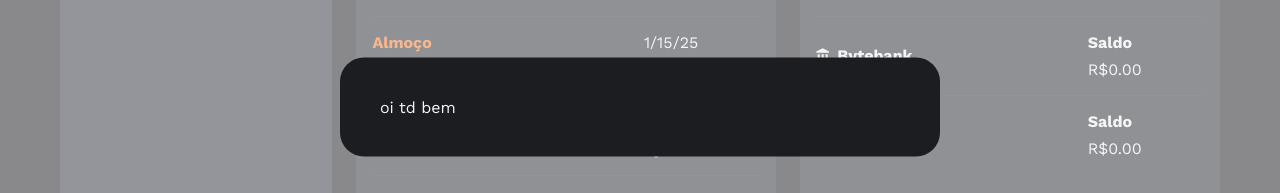
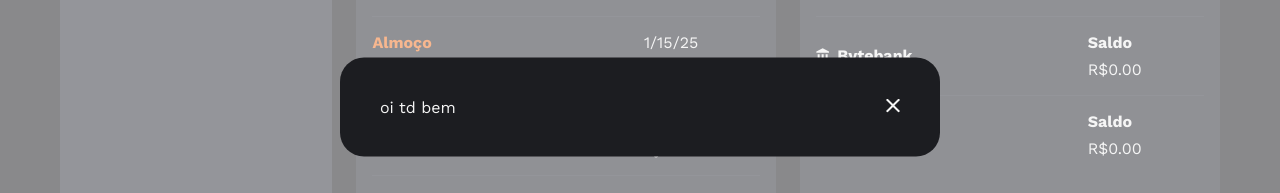
Before and after one commit to feliven/angular-19-poupapp, an Angular app: page / in a window 1280 px wide. Both pictures are taken after a click on the button "Adicionar transação". Shown: the part 565-758 px from the top of the page. Built offline with nearby package versions, Linux system fonts and the light colour scheme.

Commit message:
criado componente modal

```diff
--- a/src/app/area-financeira/transacoes/botao-adicionar-transacao/botao-adicionar-transacao.component.css
+++ b/src/app/area-financeira/transacoes/botao-adicionar-transacao/botao-adicionar-transacao.component.css
@@ -1,23 +1,3 @@
 .icone-moeda {
   width: 1rem;
 }
-
-.dialog::backdrop {
-  opacity: 0.5;
-  background: var(--texto);
-}
-
-.dialog {
-  position: fixed;
-  left: 50%;
-  top: 50%;
-  transform: translate(-50%, -50%);
-
-  border: 0;
-  border-radius: 1.5rem;
-  padding: 2.5rem;
-  width: calc(100% - 2rem);
-  max-width: 37.5rem;
-  background: var(--fundo-geral);
-  color: var(--texto);
-}
--- a/src/app/area-financeira/transacoes/botao-adicionar-transacao/botao-adicionar-transacao.component.html
+++ b/src/app/area-financeira/transacoes/botao-adicionar-transacao/botao-adicionar-transacao.component.html
@@ -2,5 +2,4 @@
   <img src="icones/moeda.svg" alt="" class="icone-moeda" />
   Adicionar transação
 </app-botao>
-
-<dialog #modal class="dialog">oi td bem</dialog>
+<app-modal [aberto]="modalAberto()"></app-modal>
--- a/src/app/area-financeira/transacoes/botao-adicionar-transacao/botao-adicionar-transacao.component.ts
+++ b/src/app/area-financeira/transacoes/botao-adicionar-transacao/botao-adicionar-transacao.component.ts
@@ -1,16 +1,21 @@
-import { Component, ElementRef, viewChild } from '@angular/core';
+import { Component, signal } from '@angular/core';
+
 import { BotaoComponent } from '../../../compartilhados/botao/botao.component';
+import { ModalComponent } from '../../../compartilhados/modal/modal.component';
 
 @Component({
   selector: 'app-botao-adicionar-transacao',
-  imports: [BotaoComponent],
+  imports: [BotaoComponent, ModalComponent],
   templateUrl: './botao-adicionar-transacao.component.html',
   styleUrl: './botao-adicionar-transacao.component.css',
 })
 export class BotaoAdicionarTransacaoComponent {
-  modal = viewChild.required<ElementRef<HTMLDialogElement>>('modal');
+  // modal = viewChild.required<ElementRef<HTMLDialogElement>>('modal');
+
+  modalAberto = signal(false);
 
   abrirModal() {
-    this.modal().nativeElement.showModal();
+    // this.modal().nativeElement.showModal();
+    this.modalAberto.set(true);
   }
 }
--- /dev/null
+++ b/src/app/compartilhados/modal/modal.component.css
@@ -0,0 +1,26 @@
+.dialog::backdrop {
+  opacity: 0.5;
+  background: var(--texto);
+}
+
+.dialog {
+  position: fixed;
+  left: 50%;
+  top: 50%;
+  transform: translate(-50%, -50%);
+
+  border: 0;
+  border-radius: 1.5rem;
+  padding: 2.5rem;
+  width: calc(100% - 2rem);
+  max-width: 37.5rem;
+  background: var(--fundo-geral);
+  color: var(--texto);
+}
+
+.fechar-modal {
+  position: absolute;
+  top: 2.5rem;
+  right: 2.5rem;
+  cursor: pointer;
+}
--- /dev/null
+++ b/src/app/compartilhados/modal/modal.component.html
@@ -0,0 +1,6 @@
+<dialog #modal class="dialog">
+  <button class="fechar-modal">
+    <img src="icones/fechar.svg" alt="" srcset="" />
+  </button>
+  oi td bem
+</dialog>
--- /dev/null
+++ b/src/app/compartilhados/modal/modal.component.ts
@@ -0,0 +1,31 @@
+import {
+  afterRender,
+  Component,
+  ElementRef,
+  input,
+  viewChild,
+  ViewChild,
+} from '@angular/core';
+
+@Component({
+  selector: 'app-modal',
+  templateUrl: './modal.component.html',
+  styleUrls: ['./modal.component.css'],
+})
+export class ModalComponent {
+  modal = viewChild.required<ElementRef<HTMLDialogElement>>('modal');
+
+  // @ViewChild('modal') modal!: ElementRef<HTMLDialogElement>;
+
+  // @Input() aberto = false;
+
+  aberto = input(false);
+
+  constructor() {
+    afterRender(() => {
+      if (this.aberto()) {
+        this.modal().nativeElement.showModal();
+      }
+    });
+  }
+}
```
